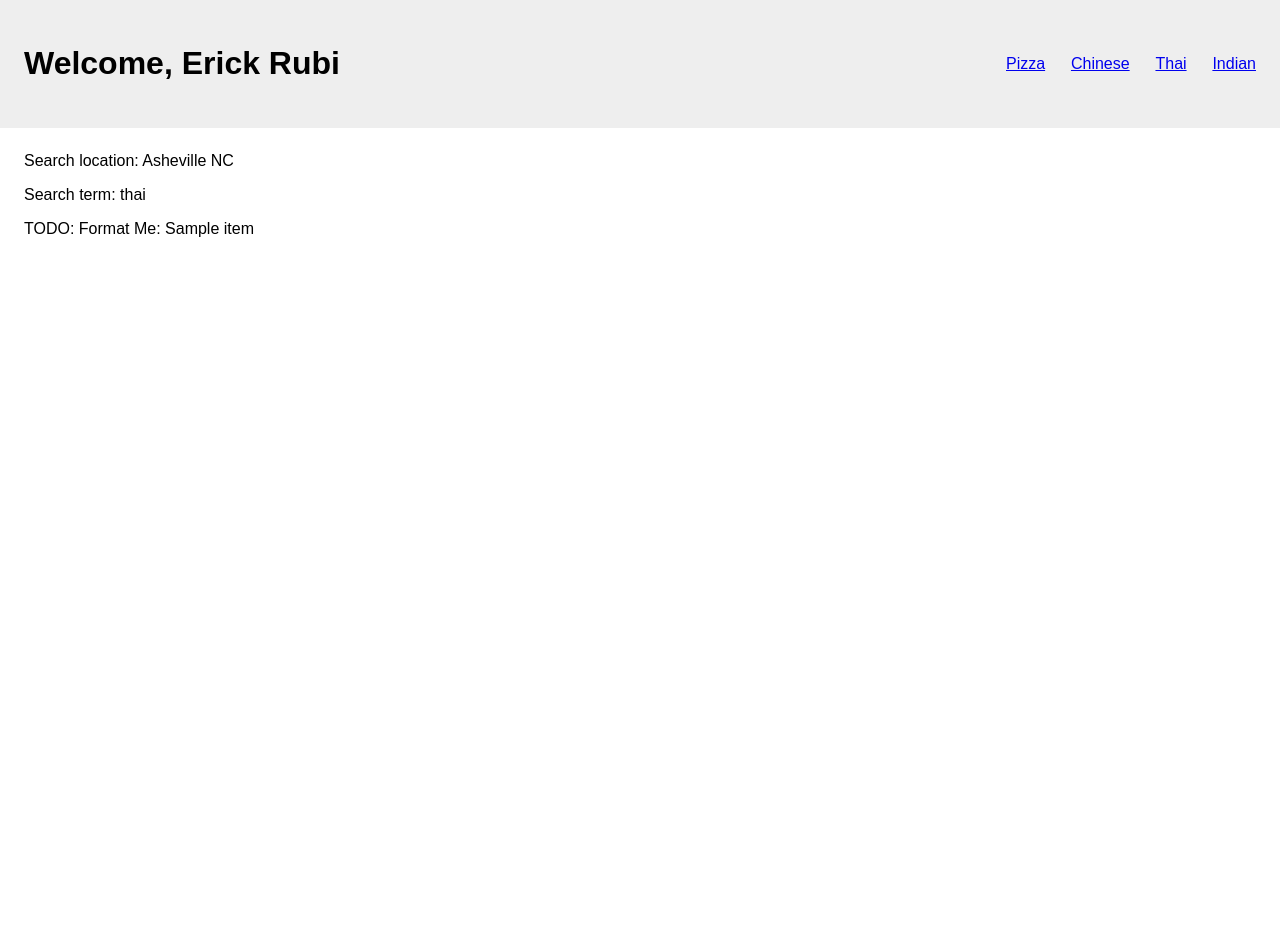
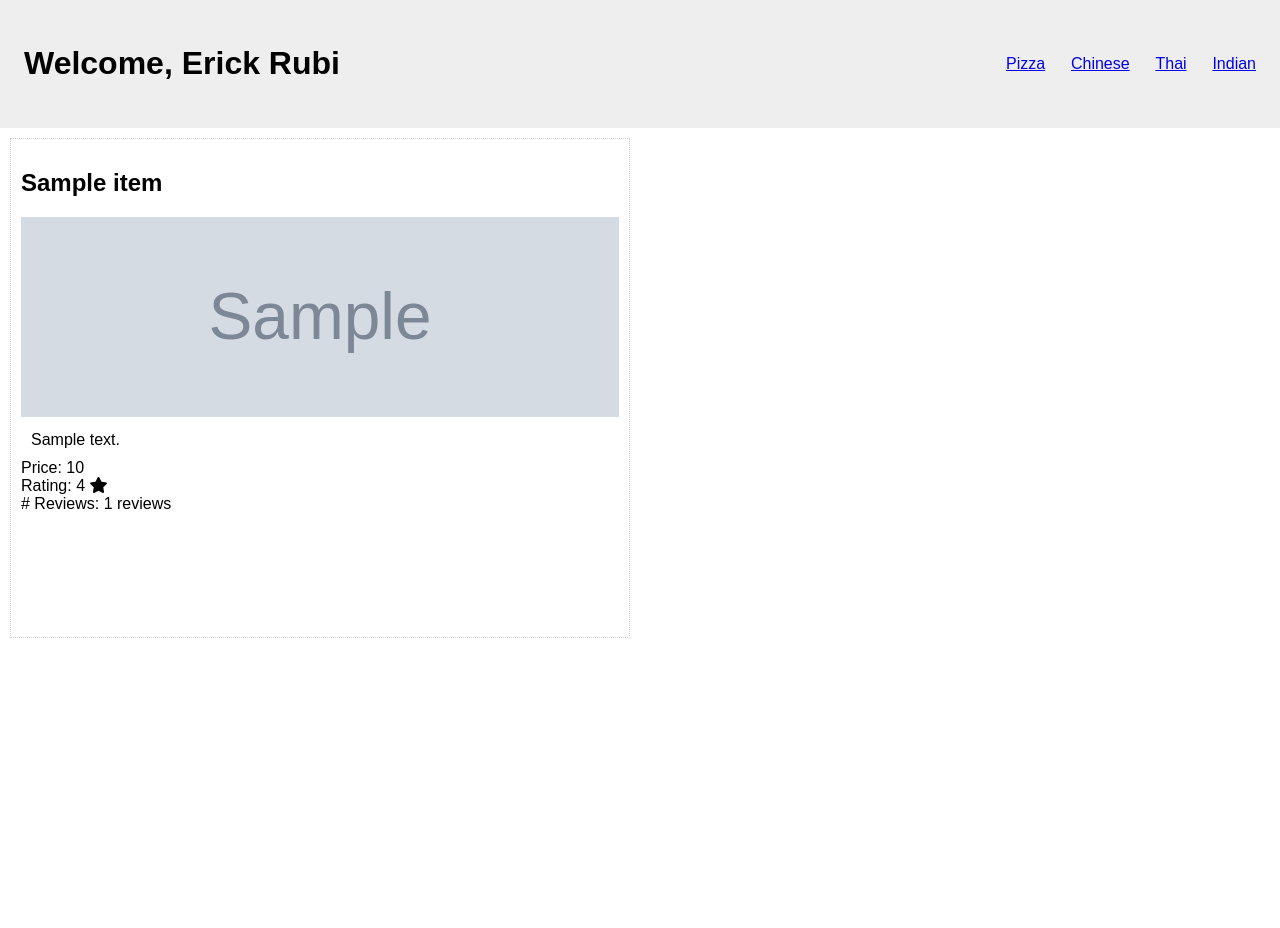
Before and after one commit to calstyles/csci344, a Flask app: a page that uses tutorials/tutorial09/templates/restaurants.html in a window 1280 px wide. Before the commit the page ends 237 px from the top, so only its background shows below. Run offline with Flask 2, Linux system fonts and the light colour scheme; grey boxes marked "Sample" are stand-in pictures; a database or web service that is not in the repository returns one stand-in record (values such as "Sample title"); data that the repository does not hold is empty; some libraries are stand-ins or nearby versions.

Commit message:
Tutorial 9 Finished

```diff
--- a/tutorials/tutorial09/app.py
+++ b/tutorials/tutorial09/app.py
@@ -45,7 +45,7 @@ def home():
 ##############################
 @app.route('/message')
 def exercise1():
-    return 'Hello world!'
+    return 'Hi, ' + current_user['first_name'] + ' ' + current_user['last_name'] + '! '
 
 
 ###########################################
@@ -58,7 +58,7 @@ def exercise2():
     with open('data.json') as f:
         data = json.load(f)
     print(data)
-    return json.dumps({})
+    return json.dumps(data)
 
 
 
@@ -79,8 +79,12 @@ e.g., http://127.0.0.1:5000/yelp-proxy/location=NY,%20NY&term=chinese&count=3
 @app.route('/data/yelp/')
 @app.route('/data/yelp')
 def exercise3():
-    search_term = 'pizza'
-    location = 'Asheville, NC'
+    search_term = request.args.get('term')
+    location = request.args.get('location')
+
+    if not search_term or not location:
+        return "Please provide both 'term' and 'location' parameters in your request."
+
     # go fetch data from another server and give it to the requestor:
     url = 'https://www.apitutor.org/yelp/simple/v3/businesses/search?location={location}&term={search_term}&limit={count}'.format(
         location=location,
@@ -101,9 +105,11 @@ def exercise4():
     with open('data.json') as f:
         quotes = json.load(f)
     print(quotes)
+    quote = random.choice(quotes)
     return render_template(
         'quote-of-the-day.html',
-        user=current_user
+        user=current_user,
+        quote=quote
     )
 
 
@@ -119,11 +125,13 @@ def exercise5():
     if not (location and search_term):
         return '"location" and "term" are required query parameters'
 
-    url = 'https://www.apitutor.org/yelp/simple/v3/businesses/search?location={0}&term={1}&limit=1'.format(
-        location, search_term)
+    url = 'https://www.apitutor.org/yelp/simple/v3/businesses/search?location={location}&term={search_term}&limit={count}'.format(
+        location=location,
+        search_term=search_term,
+        count=5)
     response = requests.get(url)
     restaurants = response.json()
-    pprint(restaurants[0])  # for debugging
+    print(restaurants[0])  # for debugging
     return render_template(
         'restaurant.html',
         endpoint='/ui/first-restaurant/',
--- a/tutorials/tutorial09/static/style.css
+++ b/tutorials/tutorial09/static/style.css
@@ -24,9 +24,34 @@ nav ul {
 }
 
 main {
-    margin: 3vh;
+    min-height: 100vh;
+    display: flex;
+    justify-content: flex-start;
+    align-items: flex-start;
+    flex-wrap: wrap;
 }
 
+.page-section {
+    box-sizing: border-box;
+    padding: 10px;
+    margin: 10px;
+    width: calc(50% - 20px);
+    min-height: 500px;
+    display: flex;
+    flex-direction: column;
+    justify-content: space-between;
+    border: dotted 1px #CCC;
+}
+
+.card img {
+    width: 100%;
+    height: 200px;
+    object-fit: cover;
+}
+
+.card p, .card button{
+    margin: 10px;
+}
 
 @media only screen and (max-width: 1000px) {
     /* Media queries go here */
--- a/tutorials/tutorial09/templates/quote-of-the-day.html
+++ b/tutorials/tutorial09/templates/quote-of-the-day.html
@@ -6,9 +6,7 @@
 </head>
 <body>
     <h1>Welcome, {{ user.get('first_name') }} {{ user.get('last_name') }}</h1>
-    <p>Output the quote and the author here.
-        See <a href="https://www.w3schools.com/python/python_dictionaries_access.asp" target="_blank">W3Schools</a>
-        to learn how to access a dictionary value if you're new to Python.
-    </p>
+    <p>"{{ quote['quote'] }}"</p>
+    <p> - {{ quote['author'] }}</p>
 </body>
 </html>
--- a/tutorials/tutorial09/templates/restaurants.html
+++ b/tutorials/tutorial09/templates/restaurants.html
@@ -11,15 +11,34 @@
     {% include 'includes/header.html' %}
 
     <main>
-        <p>Search location: {{location}}</p>
-        <p>Search term: {{search_term or 'None Specified'}}</p>
-        <!-- <p>Data: {{ restaurants }}</p> -->
-
-        {% for restaurant in restaurants %}
-            <section>
-                TODO: Format Me: {{restaurant}}
-            </section>
-        {% endfor %}
+        {% if restaurants %}
+            {% for restaurant in restaurants %}
+                <div class="page-section">
+                    <div class="card">
+                        <h2>{{ restaurant['name'] }}</h2>
+                        {% if restaurant['image_url'] %}
+                            <img src="{{ restaurant['image_url'] }}" alt="{{ restaurant['name'] }} image">
+                        {% endif %}
+                        <p class="address">{{ restaurant['display_address']}}</p>
+                        <div class="details">
+                            {% if restaurant.get('price') %}
+                                <div class="segment price">Price: {{ restaurant.get('price') }}</div>
+                            {% else %}
+                                <div class="segment price">Price: None</div>
+                            {% endif %}
+                            <div class="segment-border">
+                                <div class="segment rating">Rating: {{ restaurant['rating'] }} <i class="fas fa-star"></i></div>
+                            </div>
+                            <div class="segment-border">
+                                <div class="segment review-count"># Reviews: {{ restaurant['review_count'] }} reviews</div>
+                            </div>
+                        </div>
+                    </div>
+                </div>
+            {% endfor %}
+        {% else %}
+            <p>No restaurants found.</p>
+        {% endif %}
     </main>
 </body>
 </html>
```
Also changed, not shown: tutorials/tutorial09/templates/restaurant.html (+22 -6 lines).
